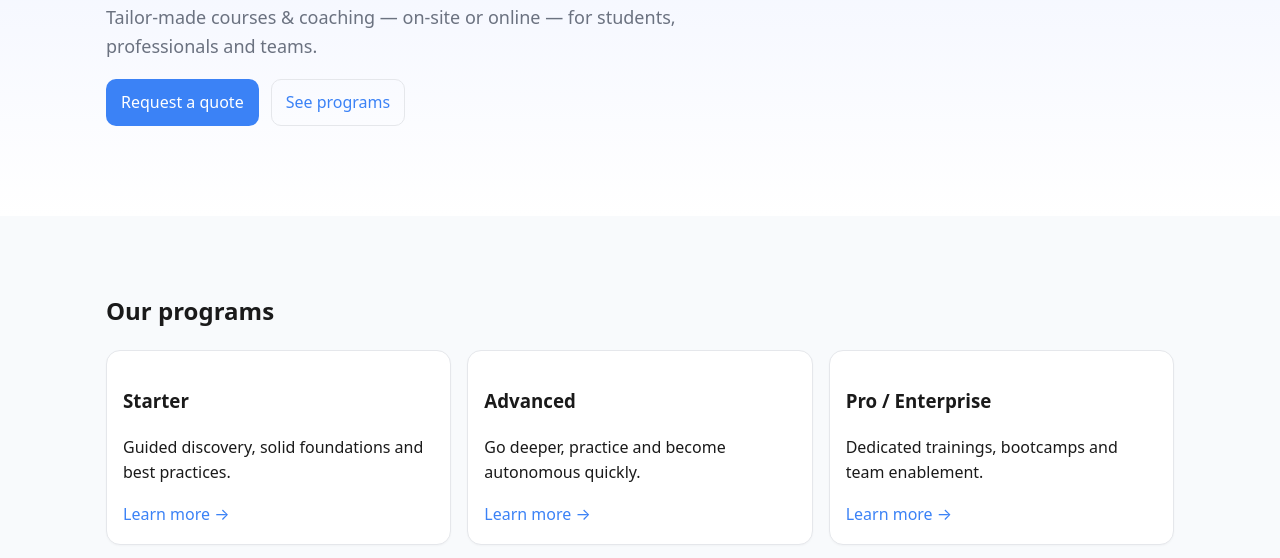
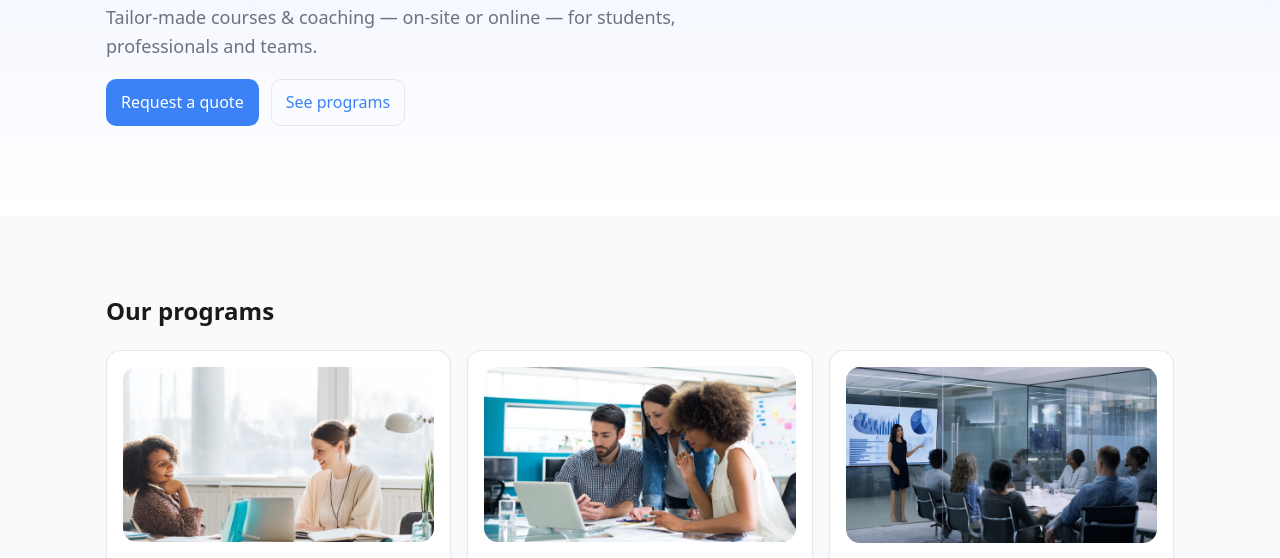
Before and after one commit to benoitbcn/lessoncenter.org, a website: page site/index.html in a window 1280 px wide. Shown: the part 230-788 px from the top of the page. Drawn offline with Linux system fonts and the light colour scheme.

Commit message:
Update index.html

```diff
--- a/site/index.html
+++ b/site/index.html
@@ -51,21 +51,46 @@
       <div class="container">
         <h2>Our programs</h2>
         <div class="grid3">
+
+          <!-- Starter -->
           <article class="card">
+            <img
+              src="/assets/img/starter-coaching.jpg"
+              alt="One-to-one coaching session in a bright office"
+              width="1280" height="720"
+              loading="lazy" decoding="async"
+              style="aspect-ratio:16/9;object-fit:cover;border-radius:14px;margin-bottom:12px;">
             <h3>Starter</h3>
             <p>Guided discovery, solid foundations and best practices.</p>
             <a class="link" href="/programmes.html#initiation">Learn more →</a>
           </article>
+
+          <!-- Advanced -->
           <article class="card">
+            <img
+              src="/assets/img/advanced-workshop.jpg"
+              alt="Small team workshop focusing on a laptop"
+              width="1280" height="720"
+              loading="lazy" decoding="async"
+              style="aspect-ratio:16/9;object-fit:cover;border-radius:14px;margin-bottom:12px;">
             <h3>Advanced</h3>
             <p>Go deeper, practice and become autonomous quickly.</p>
             <a class="link" href="/programmes.html#perfectionnement">Learn more →</a>
           </article>
+
+          <!-- Pro / Enterprise -->
           <article class="card">
+            <img
+              src="/assets/img/enterprise-boardroom.jpg"
+              alt="Executive training in a modern glass boardroom"
+              width="1280" height="720"
+              loading="lazy" decoding="async"
+              style="aspect-ratio:16/9;object-fit:cover;border-radius:14px;margin-bottom:12px;">
             <h3>Pro / Enterprise</h3>
             <p>Dedicated trainings, bootcamps and team enablement.</p>
             <a class="link" href="/programmes.html#pro">Learn more →</a>
           </article>
+
         </div>
       </div>
     </section>
```
